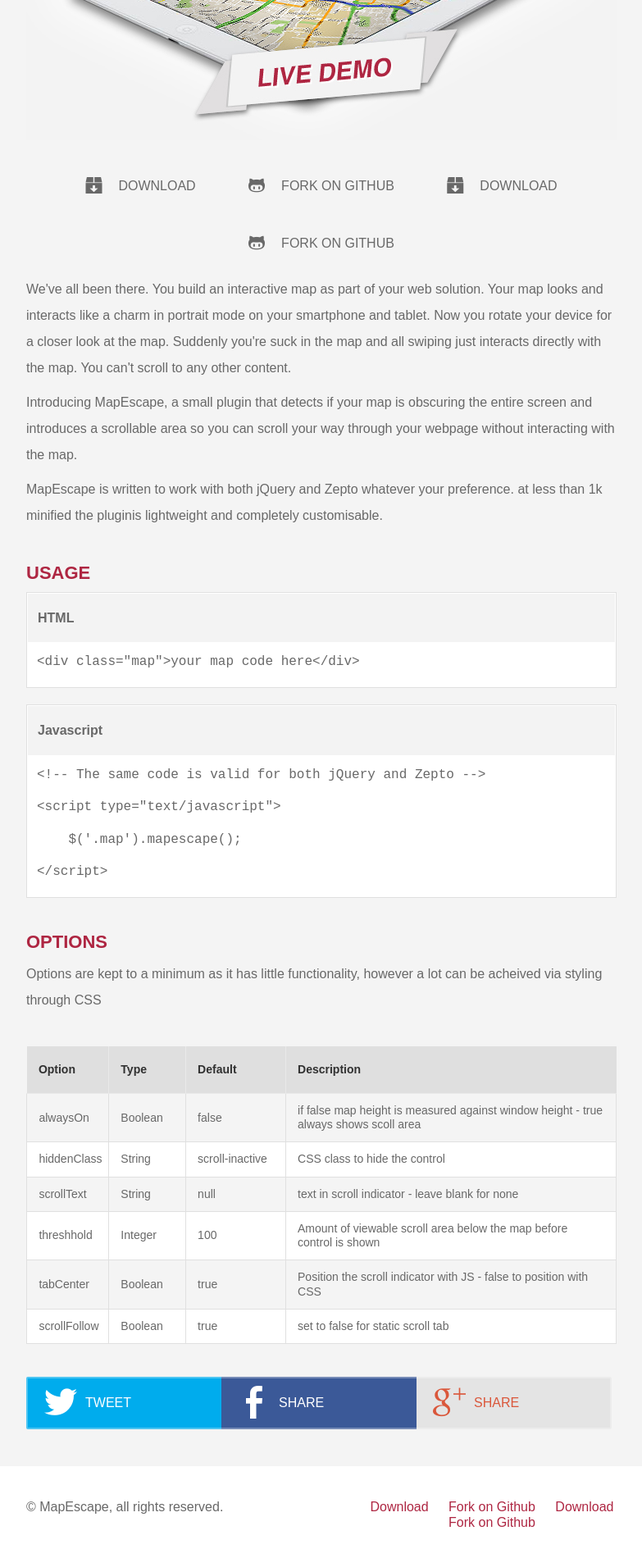
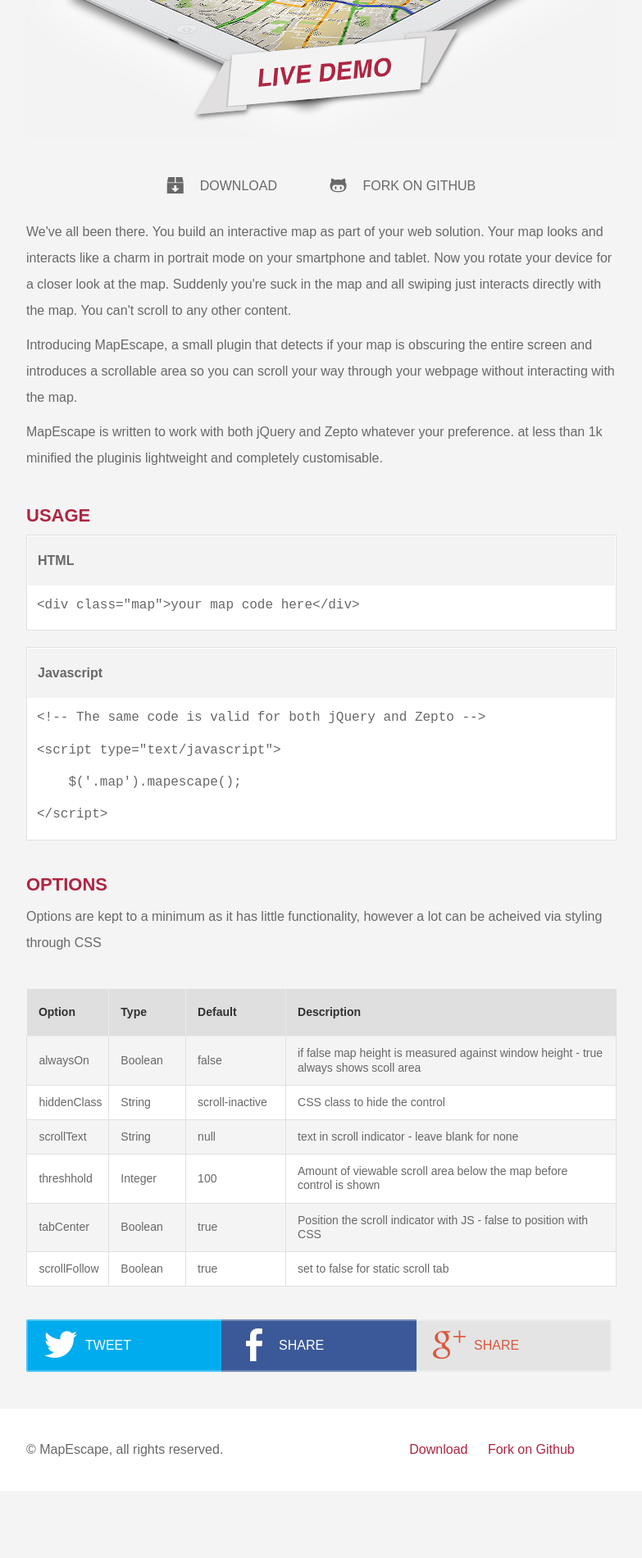
Before and after one commit to codecomputerlove/MapEscape, a plain HTML site: page website/index.html in a window 1280 px wide. Shown: the part 498-2398 px from the top of the page at 82% size, without its empty margins (248-1031 px from the left). After the commit the page ends 2316 px from the top, so only its background shows below. Drawn offline with nearby package versions, Linux system fonts and the light colour scheme.

Commit message:
Adding demos

```diff
--- a/website/index.html
+++ b/website/index.html
@@ -42,8 +42,6 @@
 				<article>
 					<header><h1><a href="demos/"><img src="_client/images/map-escape.jpg" alt="MapEscape helping you navigate out of a map" /></a></h1></header>
 					<div class="downloads">
-						<a href="#" class="btn"><span class="ss-icon ss-symbolicons-block">downloadbox</span>Download</a>
-						<a href="#" class="btn"><span class="ss-icon ss-social">&#xF671;</span>Fork on Github</a>
 						<a href="https://github.com/codecomputerlove/MapEscape/archive/master.zip" class="btn"><span class="ss-icon ss-symbolicons-block">downloadbox</span>Download</a>
 						<a href="https://github.com/codecomputerlove/MapEscape" class="btn"><span class="ss-icon ss-social">&#xF671;</span>Fork on Github</a>
 					</div>
@@ -146,8 +144,6 @@
 
 				<p>&copy; MapEscape, all rights reserved.</p>
 				<nav class="downloads">
-					<a href="#">Download</a>
-					<a href="#">Fork on Github</a>
 					<a href="https://github.com/codecomputerlove/MapEscape/archive/master.zip">Download</a>
 					<a href="https://github.com/codecomputerlove/MapEscape">Fork on Github</a>
 				</nav>
```
